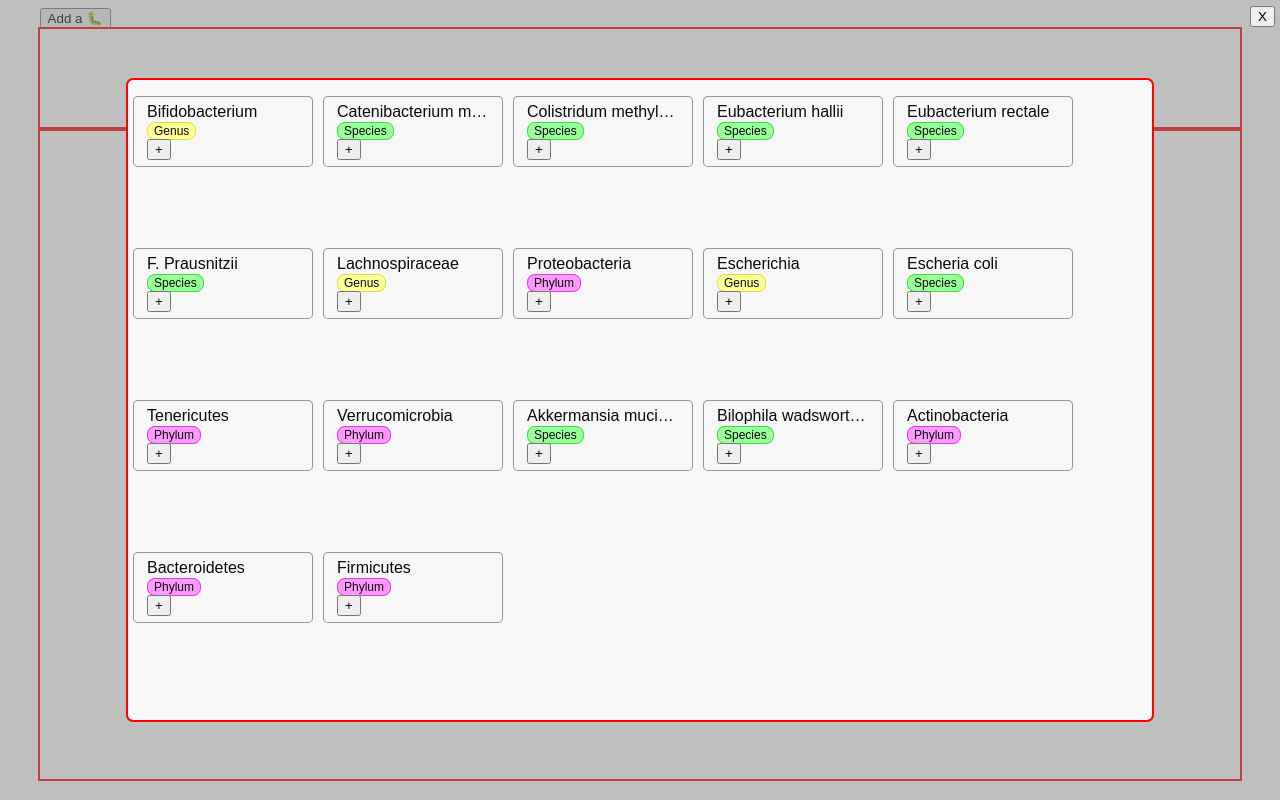
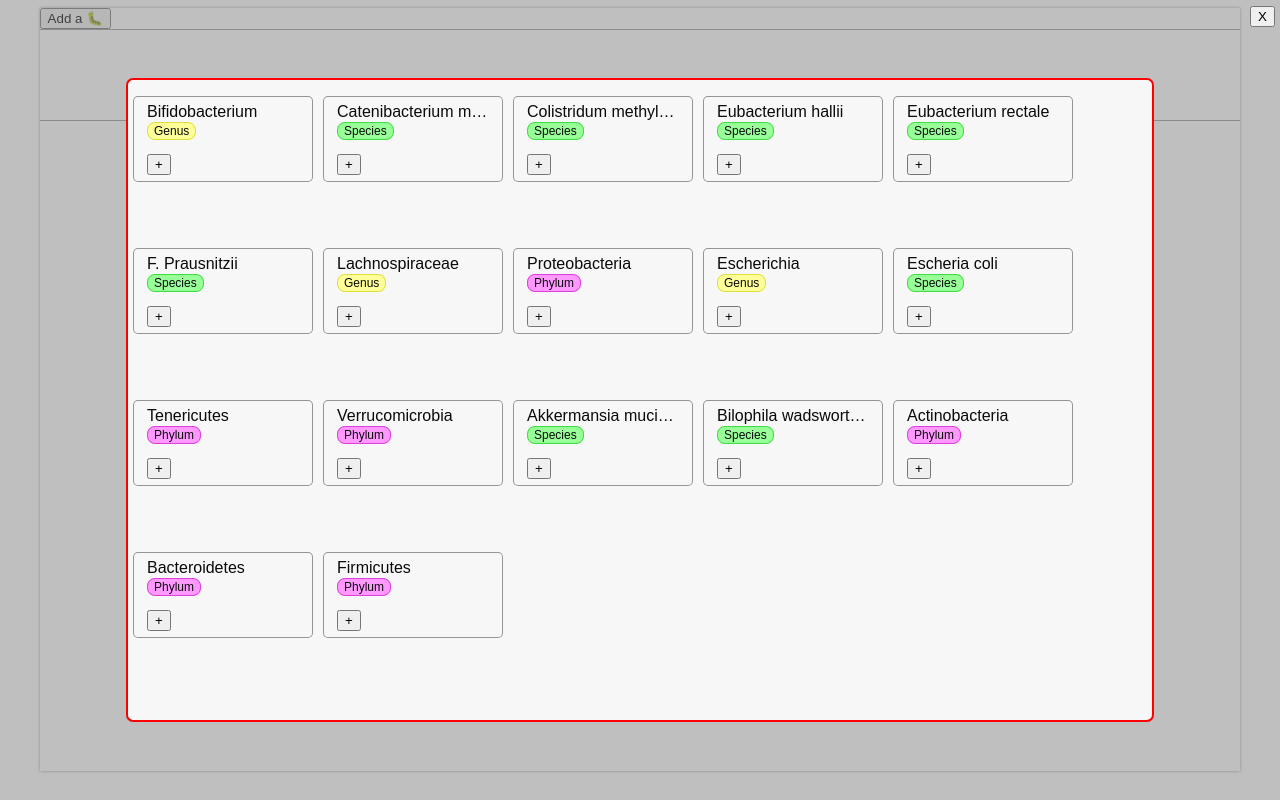
Before and after one commit to alex-j-garcia/probiotic-playbook, a React (Create React App) app: page / in a window 1280 px wide. Both pictures are taken after a click on the button "Add a 🐛". Built offline with nearby package versions, Linux system fonts and the light colour scheme; the HTML template or start-up script is replaced by a standard one.

Commit message:
Add styles to Thumbs buttons

```diff
--- a/public/index.css
+++ b/public/index.css
@@ -58,3 +58,19 @@ ul {
   border: 1px solid hsl(120, 69.9%, 55.7%);
   background-color: hsl(120, 100%, 80%);
 }
+
+.ThumbsButton {
+  border: none;
+  background: none;
+  border-radius: 3px;
+}
+
+.ThumbsButton--up:hover {
+  background-color: hsl(120, 100%, 75%);
+  box-shadow: inset 0 0 0px 1px hsla(120, 100%, 55%);
+}
+
+.ThumbsButton--down:hover {
+  background-color: hsl(0, 100%, 75%);
+  box-shadow: inset 0 0 0px 1px hsla(0, 100%, 55%);
+}
--- a/src/common/components/Button.js
+++ b/src/common/components/Button.js
@@ -1,6 +1,6 @@
-export default function Button({ handleClick, children }) {
+export default function Button({ handleClick, children, className, }) {
   return (
-    <button onClick={handleClick}>
+    <button className={className} onClick={handleClick}>
       {children}
     </button>
   );
--- a/src/common/components/ThumbsDownButton.js
+++ b/src/common/components/ThumbsDownButton.js
@@ -2,6 +2,11 @@ import Button from './Button';
 
 export default function ThumbsDownButton({ handleClick }) {
   return (
-    <Button handleClick={handleClick}>👎</Button>
+    <Button
+      className='ThumbsButton ThumbsButton--down'
+      handleClick={handleClick}
+    >
+      👎
+    </Button>
   );
 }
--- a/src/common/components/ThumbsUpButton.js
+++ b/src/common/components/ThumbsUpButton.js
@@ -2,6 +2,11 @@ import Button from './Button';
 
 export default function ThumbsUpButton({ handleClick }) {
   return (
-    <Button handleClick={handleClick}>👍</Button>
+    <Button
+      className='ThumbsButton ThumbsButton--up'
+      handleClick={handleClick}
+    >
+      👍
+    </Button>
   );
 }
--- a/src/components/BugBoard/BugBoard.js
+++ b/src/components/BugBoard/BugBoard.js
@@ -18,7 +18,7 @@ export default function BugBoard() {
   ));
 
   return (
-    <div className='BugBoard troubleshooting'>
+    <div className='BugBoard'>
       {columns}
     </div>
   );
--- a/src/components/BugCard/BugCard.css
+++ b/src/components/BugCard/BugCard.css
@@ -17,3 +17,7 @@
   overflow-x: hidden;
   text-overflow: ellipsis;
 }
+
+.BugCard-children {
+  margin-top: 15px;
+}
--- a/src/components/BugCard/BugCard.js
+++ b/src/components/BugCard/BugCard.js
@@ -12,7 +12,7 @@ export default function BugCard({
     <div className='BugCard'>
       <span title={clientWidth > 152 ? name : null}>{name}</span>
       <Badge type={type} />
-      <div>{children}</div>
+      <div className='BugCard-children'>{children}</div>
     </div>
   );
 }
--- a/src/components/BugTriage/BugTriage.css
+++ b/src/components/BugTriage/BugTriage.css
@@ -1,7 +1,9 @@
 .Triage {
   display: flex;
   flex-wrap: wrap;
-  height: 100px;
+  min-height: 92px;
   overflow-y: auto;
   padding: 3px;
+  border-top: 1px solid hsla(0, 0%, 0%, 0.4);
+  border-bottom: 1px solid hsla(0, 0%, 0%, 0.4);
 }
--- a/src/components/BugTriage/BugTriage.js
+++ b/src/components/BugTriage/BugTriage.js
@@ -1,16 +1,16 @@
 import { useGlobalState } from '../../common/hooks/useGlobalState';
-import BugCard from '../BugCard/BugCard';
 import ThumbsUpButton from '../../common/components/ThumbsUpButton';
 import ThumbsDownButton from '../../common/components/ThumbsDownButton';
+import BugCard from '../BugCard/BugCard';
 import './BugTriage.css';
 
 export default function Triage() {
   const [{
-    triage
+    triage,
   }, {
     removeFromTriage,
     addToImprove,
-    addToGoingWell
+    addToGoingWell,
   }] = useGlobalState();
 
   function handleThumbsUpClick(item) {
@@ -23,17 +23,12 @@ export default function Triage() {
     addToImprove(item);
   }
 
-  return (
-    <div className='Triage troubleshooting'>
-      {triage.length ?
-        triage.map((item, index) => (
-          <BugCard key={index} item={item}>
-            <ThumbsUpButton handleClick={() => handleThumbsUpClick(item)} />
-            <ThumbsDownButton handleClick={() => handleThumbsDownClick(item)} />
-          </BugCard>
-        )) :
-        null
-      }
-    </div>
-  );
+  const cards = triage.map((item, index) => (
+    <BugCard key={index} item={item}>
+      <ThumbsUpButton handleClick={() => handleThumbsUpClick(item)}/>
+      <ThumbsDownButton handleClick={() => handleThumbsDownClick(item)}/>
+    </BugCard>
+  ));
+
+  return <div className='Triage'>{cards.length ? cards : null}</div>;
 }
--- a/src/components/Dashboard/Dashboard.css
+++ b/src/components/Dashboard/Dashboard.css
@@ -1,4 +1,5 @@
 .Dashboard {
   width: 95%;
   margin: 0 auto;
+  box-shadow: 0 0 3px hsla(0, 0%, 0%, 0.4);
 }
```
